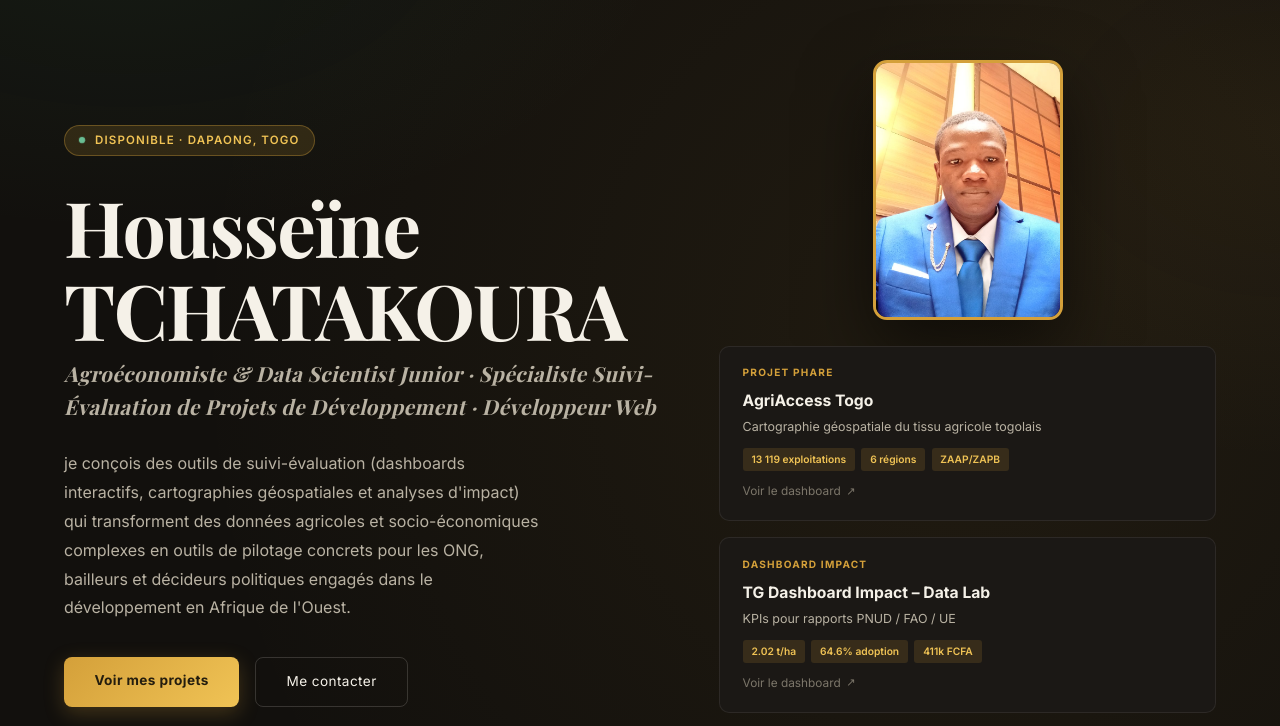
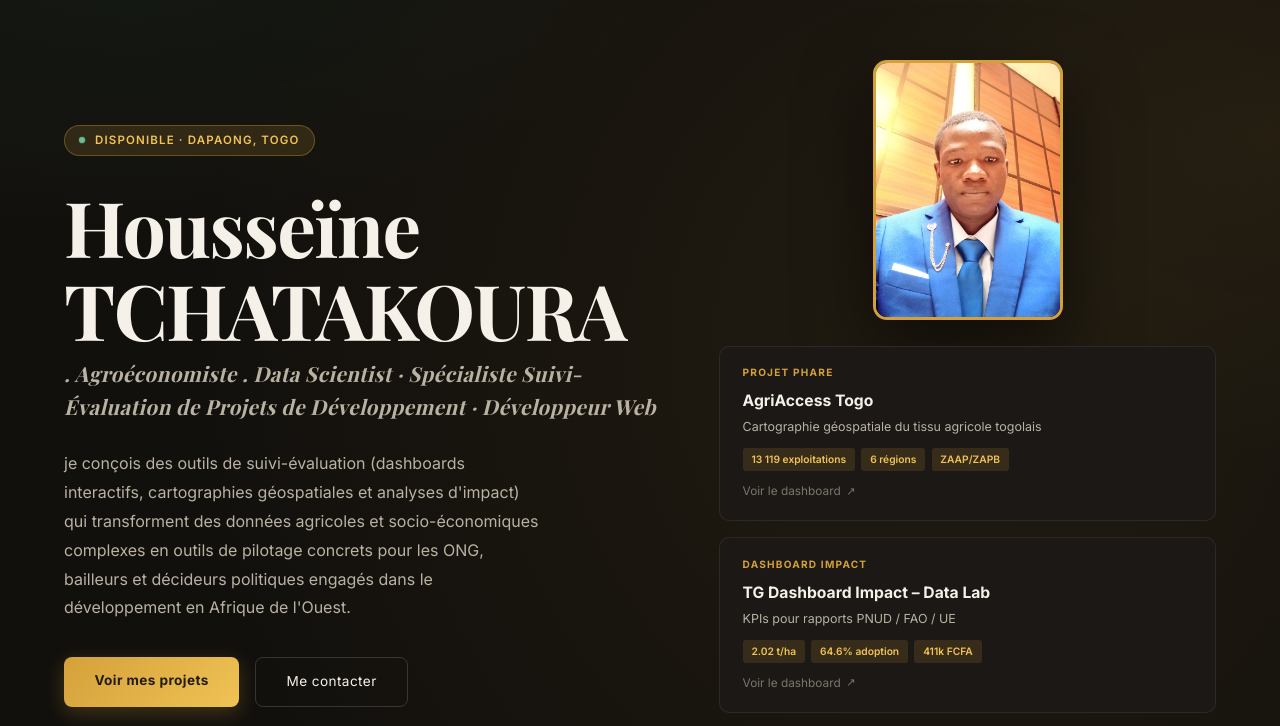
Before and after one commit to tchatakourah-hash/portfolio, a plain HTML site: page index.html in a window 1280 px wide. Shown: the part 68-794 px from the top of the page. Drawn offline with nearby package versions, Linux system fonts and the light colour scheme.

Commit message:
Update index.html

```diff
--- a/index.html
+++ b/index.html
@@ -48,7 +48,7 @@
   <div class="hero-text reveal">
     <div class="hero-eyebrow">Disponible · Dapaong, Togo</div>
     <h1 class="t-display hero-name">Housseïne<br>TCHATAKOURA</h1>
-    <p class="hero-role">Agroéconomiste & Data Scientist Junior · Spécialiste Suivi-Évaluation de Projets de Développement · Développeur Web</p>
+    <p class="hero-role">. Agroéconomiste . Data Scientist · Spécialiste Suivi-Évaluation de Projets de Développement · Développeur Web</p>
     <p class="hero-desc">
       je conçois des outils de suivi-évaluation (dashboards interactifs, cartographies géospatiales et analyses d'impact)
       qui transforment des données agricoles et socio-économiques complexes en outils de pilotage concrets pour les ONG,
```
